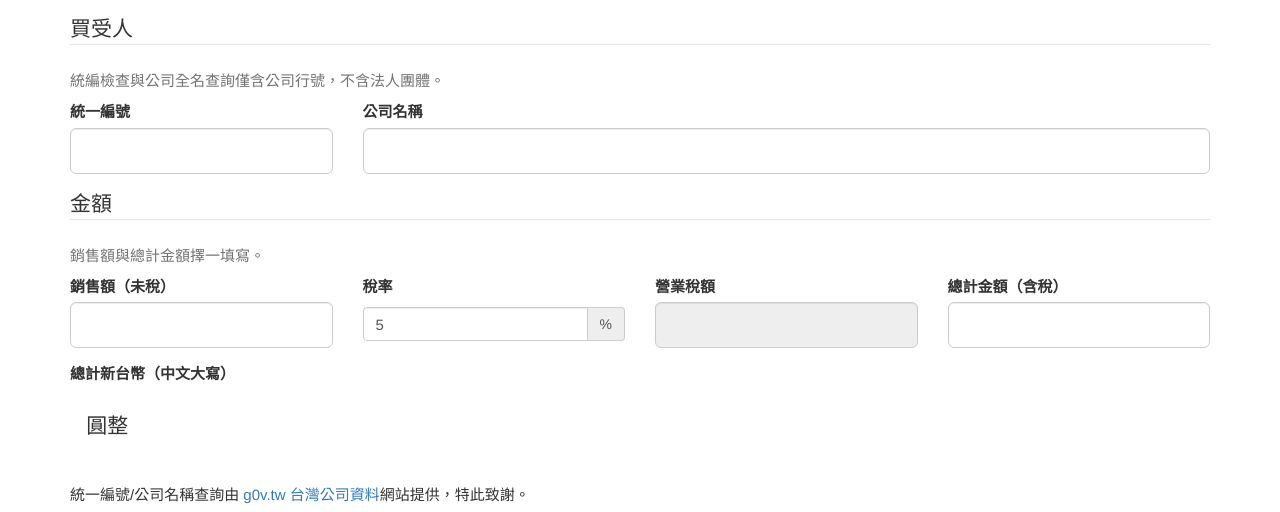
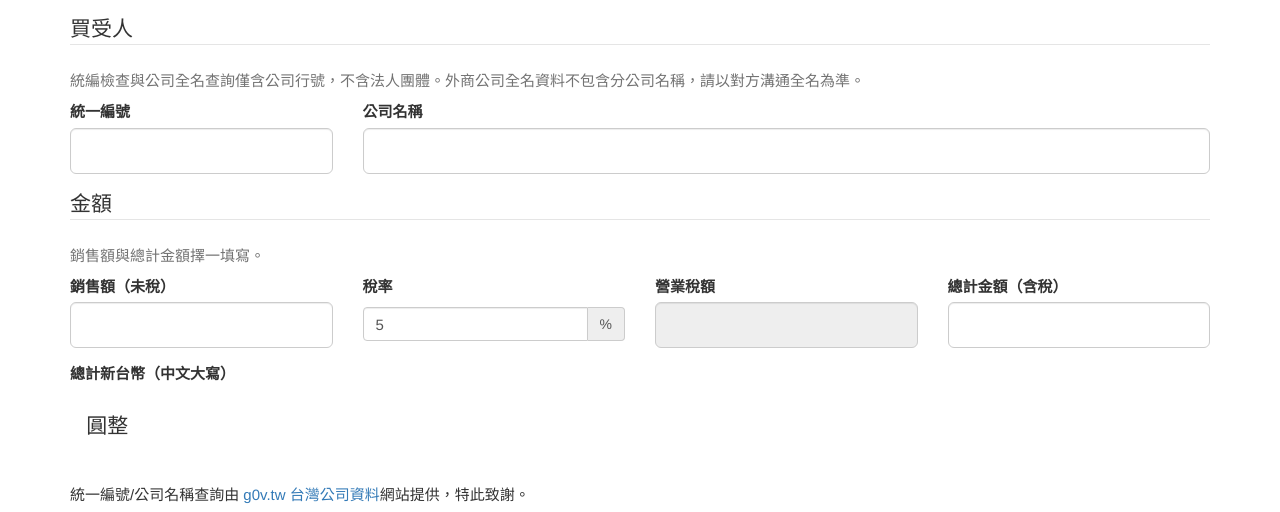
Before and after one commit to timdream/invoice-helper, a plain HTML site: page index.html in a window 1280 px wide. Shown: the part 321-833 px from the top of the page. Drawn offline with nearby package versions, Linux system fonts and the light colour scheme.

Commit message:
A warning on #4

```diff
--- a/index.html
+++ b/index.html
@@ -160,7 +160,7 @@
 
       <fieldset>
         <legend>買受人<span id="company-id-name-checking" class="glyphicon glyphicon-refresh"></span></legend>
-        <p class="help-block">統編檢查與公司全名查詢僅含公司行號，不含法人團體。</p>
+        <p class="help-block">統編檢查與公司全名查詢僅含公司行號，不含法人團體。外商公司全名資料不包含分公司名稱，請以對方溝通全名為準。</p>
         <div class="row">
           <div class="form-group col-sm-3">
             <label for="company-id" class="">統一編號
```
